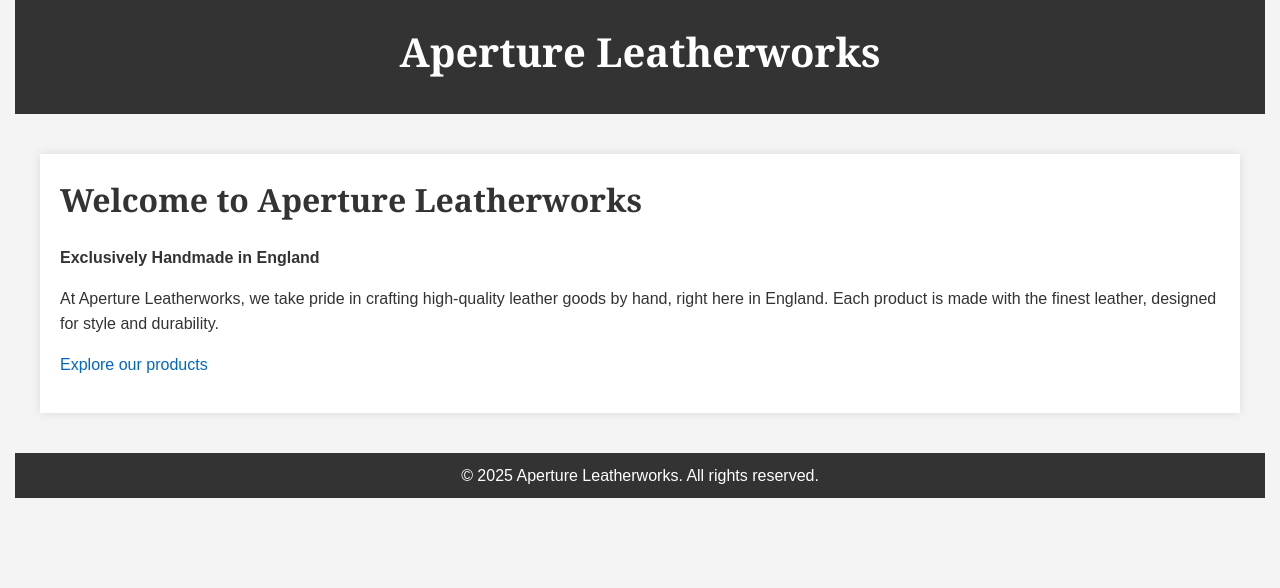
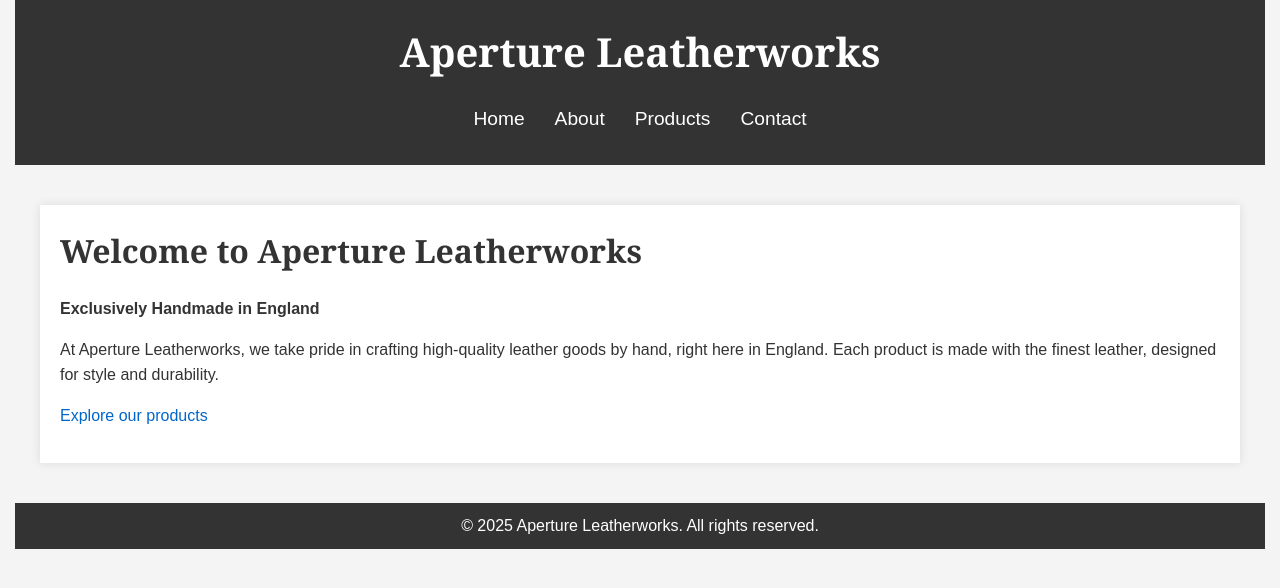
Before and after one commit to ApertureLeatherworks/aperture-leatherworks, a Jekyll site: the page built from index.markdown, in a window 1280 px wide. Shown: the top 588 px of the page. Built offline with Jekyll 4.4.1, drawn with Linux system fonts in a browser that asks for light colours.

```diff
--- a/_layouts/default.html
+++ b/_layouts/default.html
@@ -10,6 +10,14 @@
   <header>
     <h1>{{ site.title }}</h1>
     <p>{{ site.slogan }}</p>
+    <nav>
+      <ul>
+        <li><a href="{{ site.baseurl }}/">Home</a></li>
+        <li><a href="{{ site.baseurl }}/about">About</a></li>
+        <li><a href="{{ site.baseurl }}/products">Products</a></li>
+        <li><a href="{{ site.baseurl }}/contact">Contact</a></li>
+      </ul>
+    </nav>
   </header>
 
   <main>
--- a/assets/css/style.css
+++ b/assets/css/style.css
@@ -152,3 +152,28 @@ a:hover {
     width: 100%;
   }
 }
+
+/* Navbar Styling */
+nav ul {
+  display: flex;
+  justify-content: center;
+  background-color: #333;
+  padding: 10px 0;
+  margin: 0;
+}
+
+nav ul li {
+  list-style-type: none;
+  margin: 0 15px;
+}
+
+nav ul li a {
+  color: white;
+  font-size: 1.2em;
+  text-decoration: none;
+  transition: color 0.3s ease;
+}
+
+nav ul li a:hover {
+  color: #0066cc;
+}
```
